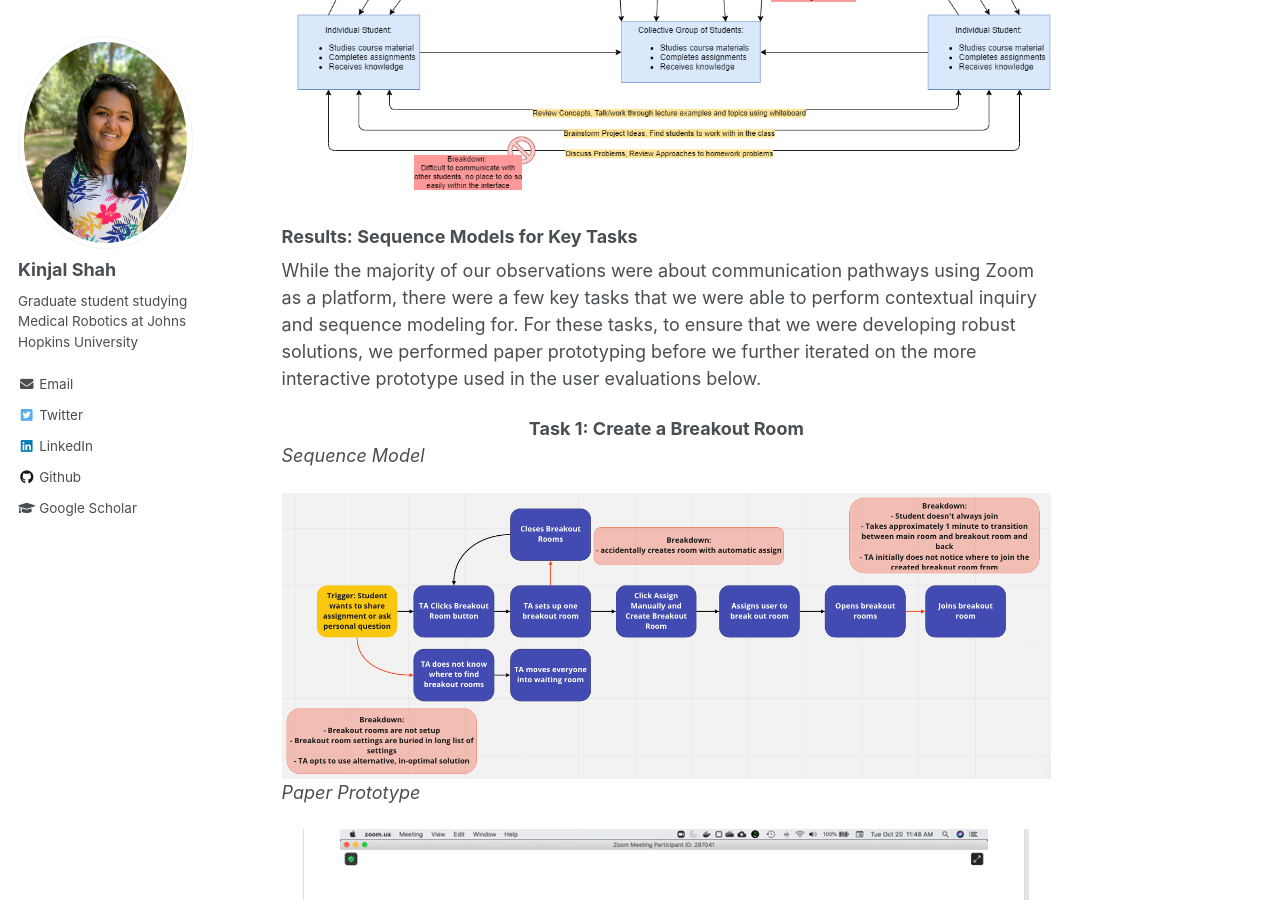
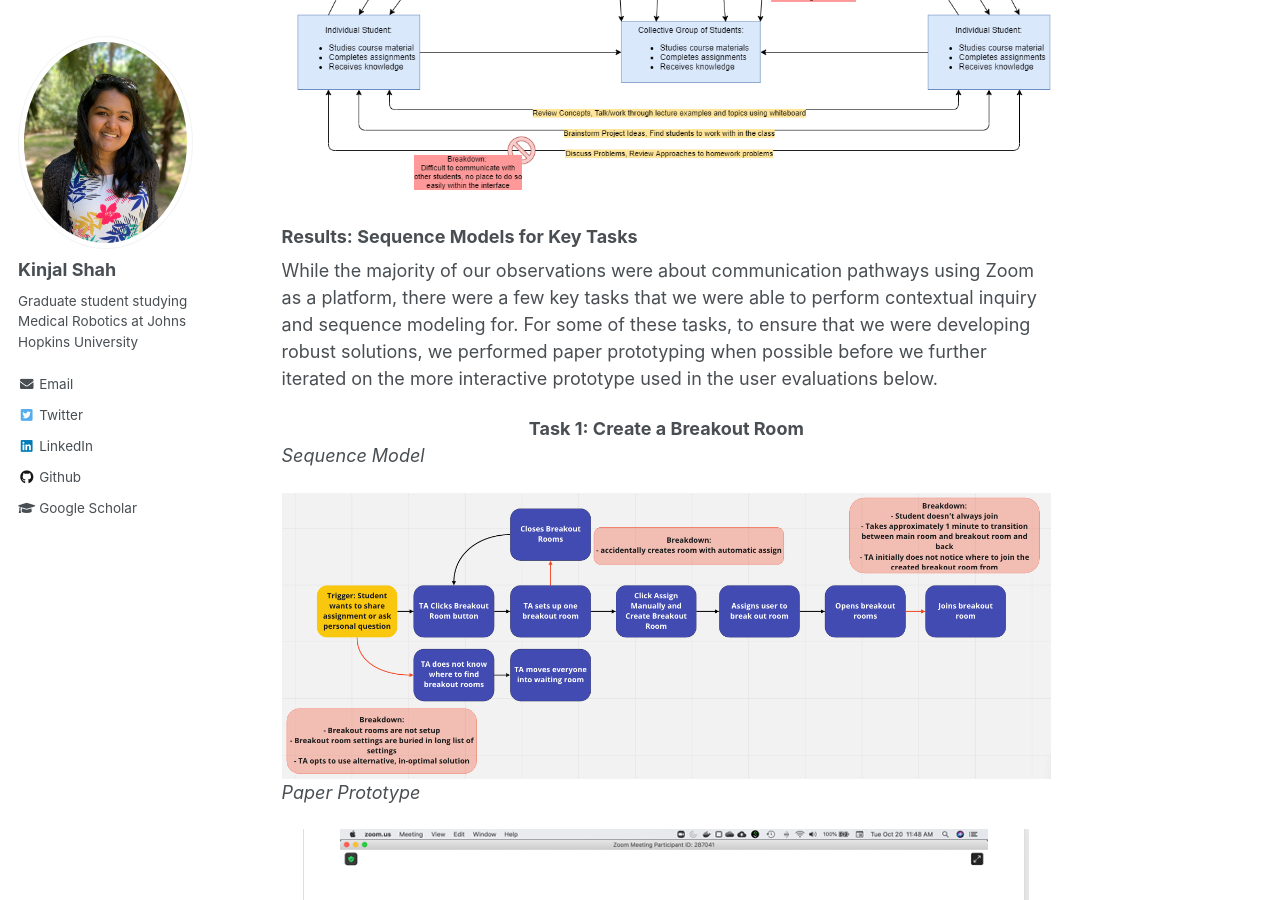
Before and after one commit to kinjmshah/kinjmshah.github.io, a Jekyll site: the page built from _portfolio/HCI_Project1.md, in a window 1280 px wide and 900 px high, scrolled down 6822 px. Built offline with Jekyll 4.4.1, drawn with Linux system fonts in a browser that asks for light colours.

Commit message:
Update HCI_Project1.md

```diff
--- a/_portfolio/HCI_Project1.md
+++ b/_portfolio/HCI_Project1.md
@@ -95,7 +95,7 @@ We chose to use a Flow Model to interpret our results from the diary study as th
 </div>
 
 ### Results: Sequence Models for Key Tasks
-While the majority of our observations were about communication pathways using Zoom as a platform, there were a few key tasks that we were able to perform contextual inquiry and sequence modeling for. For these tasks, to ensure that we were developing robust solutions, we performed paper prototyping before we further iterated on the more interactive prototype used in the user evaluations below.
+While the majority of our observations were about communication pathways using Zoom as a platform, there were a few key tasks that we were able to perform contextual inquiry and sequence modeling for. For some of these tasks, to ensure that we were developing robust solutions, we performed paper prototyping when possible before we further iterated on the more interactive prototype used in the user evaluations below.
 
 <div align="center"><b>
   Task 1: Create a Breakout Room
@@ -224,9 +224,9 @@ Zoom comes with a whiteboard and annotation features. But most users did not kno
 
 ## Prototype Evaluation
 
-<div align="center">
+<div align="center"><b>
   Prototype
-</div>
+</b></div>
 <iframe src="https://docs.google.com/presentation/d/e/2PACX-1vS6COgELjBw83IQ8NWevIzHliqX1qoPJ9POlLIXqZ7ePyn4wmrfMRBgPsjPZ0iuO001pl1QJV-3WDfL/embed?start=false&loop=false&delayms=60000" frameborder="0" width="960" height="569" allowfullscreen="true" mozallowfullscreen="true" webkitallowfullscreen="true"></iframe>
 
 ### User Personas
```
